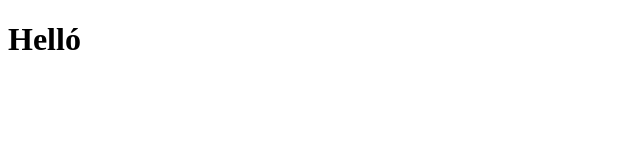
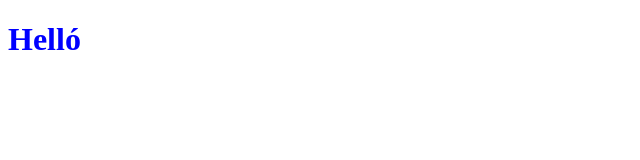
Before and after one commit to BlueFoxxyy/color, a plain HTML site: page index.html in a window 1280 px wide. Shown: the whole page, without its empty margins (0-640 px from the left). Drawn offline with Linux system fonts and the light colour scheme.

Commit message:
Update index.html

```diff
--- a/index.html
+++ b/index.html
@@ -1,7 +1,7 @@
 <!DOCTYPE html>
 <html>
   <head>
-    <h1 <style="color:blue"> Helló </h1>
+    <h1 style="color:blue"> Helló </h1>
 
       </head>
       </html>
```
